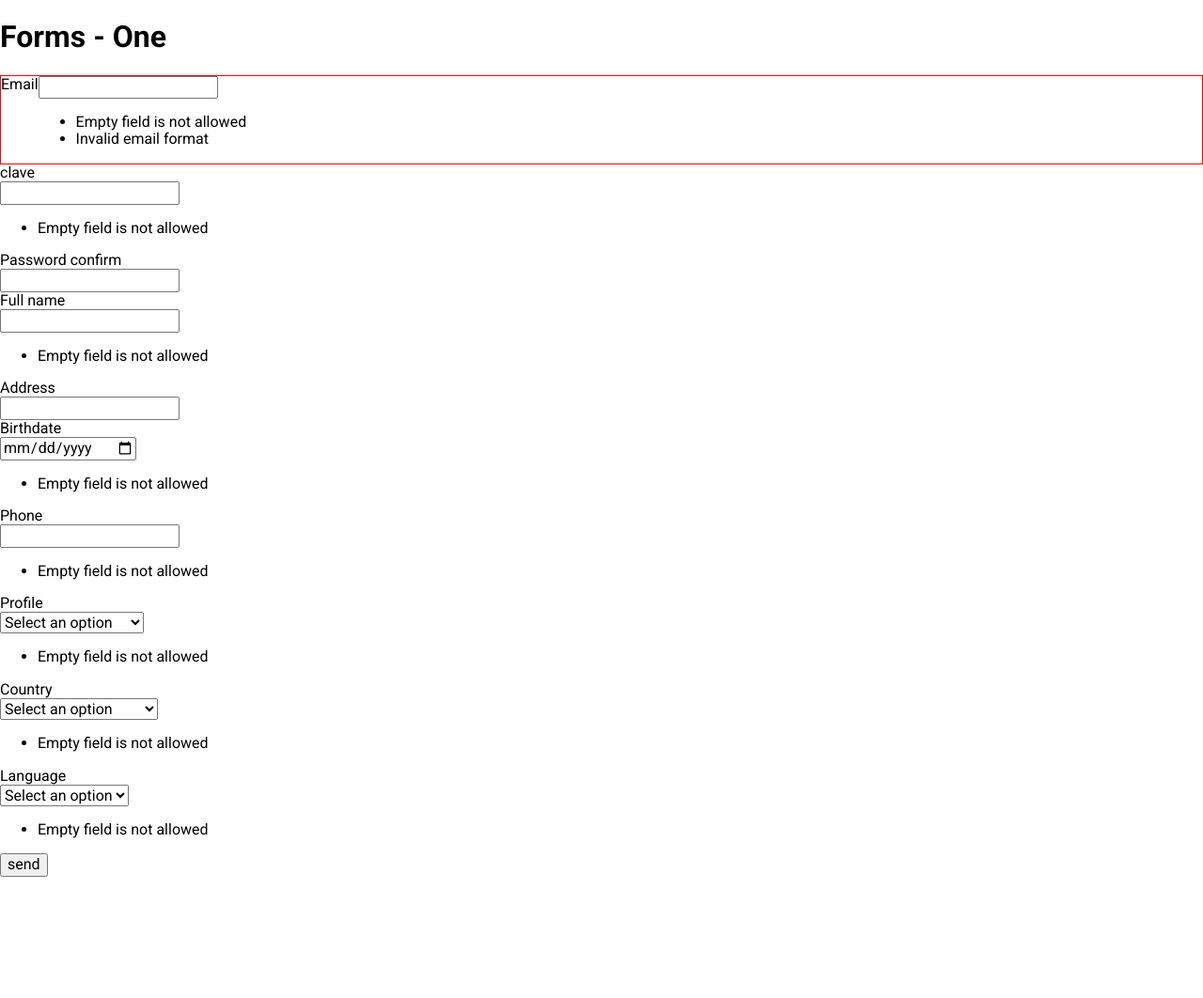
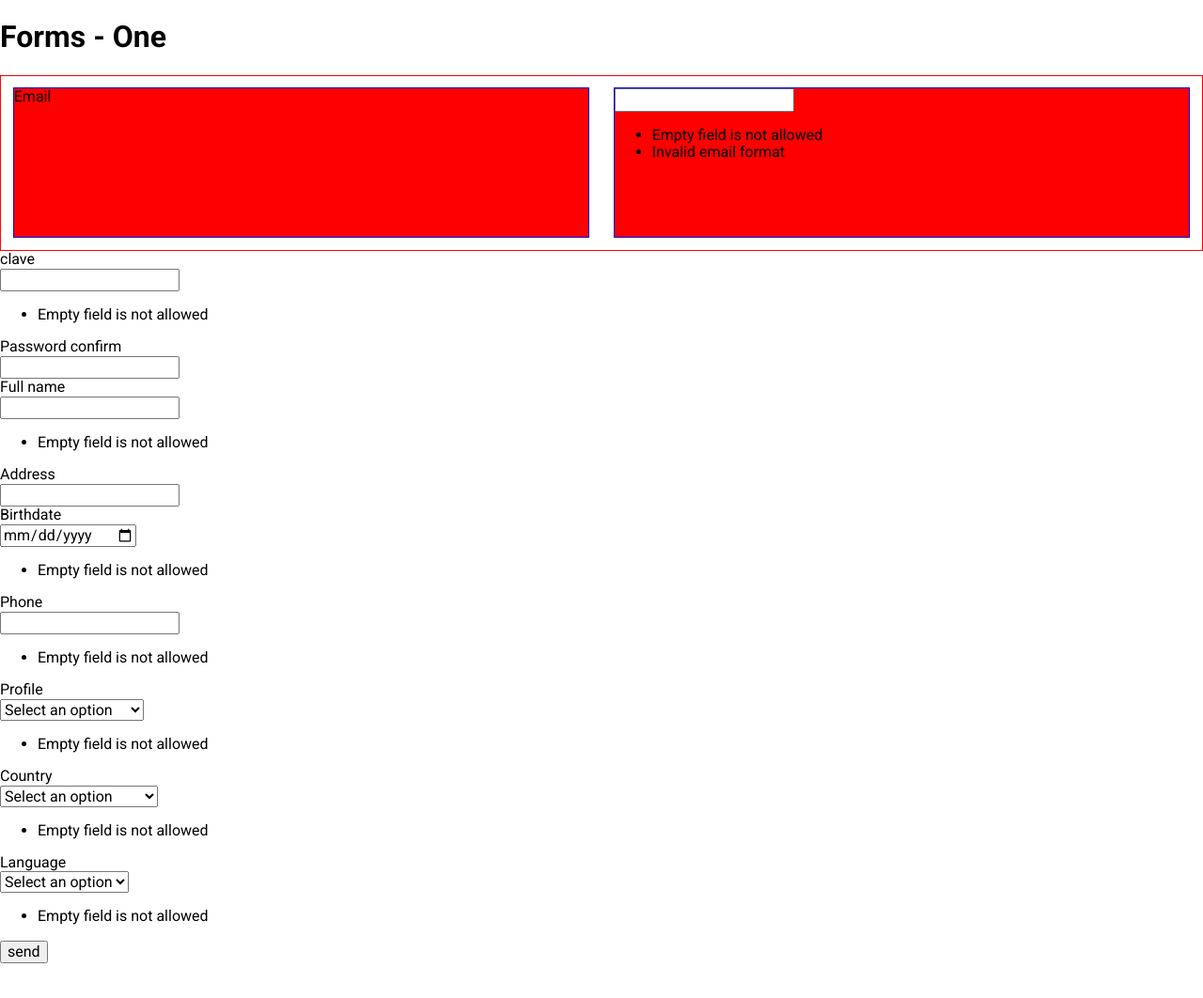
Before and after one commit to eacevedof/prj_css, a PHP site: page / in a window 1280 px wide. Shown: the whole page at 94% size. Before the commit the page ends 933 px from the top, so only its background shows below. Run offline with PHP 8.4, Linux system fonts and the light colour scheme.

Commit message:
form field group

```diff
--- a/forms/one/index.html
+++ b/forms/one/index.html
@@ -14,8 +14,8 @@
   <div class="form-wrapper">
     <form>
       <div class="fm-field-group">
-        <label for="email">Email</label>
-        <div id="field-email">
+        <label for="email" class="fg-label">Email</label>
+        <div id="field-email" class="fg-input">
           <input type="email" id="email" class="form-error">
           <div approle="field-error" class="">
             <ul><li>Empty field is not allowed</li><li>Invalid email format</li></ul>
--- a/forms/one/style.css
+++ b/forms/one/style.css
@@ -25,9 +25,26 @@ form .fm-field-group {
   flex-direction: row;
 }
 
-.fg-row label {
+.fg-label {
+  justify-content: space-around;
+  margin: 1%;
+  background: red;
+  border: 1px solid blue;
+  box-sizing: border-box;
+  height: 160px;
+  width: 48%;
+}
 
+.fg-input {
+  justify-content: space-around;
+  margin: 1%;
+  background: red;
+  border: 1px solid blue;
+  box-sizing: border-box;
+  height: 160px;
+  width: 48%;
 }
+
 
 
 @media (max-width:1399.98px){
```
